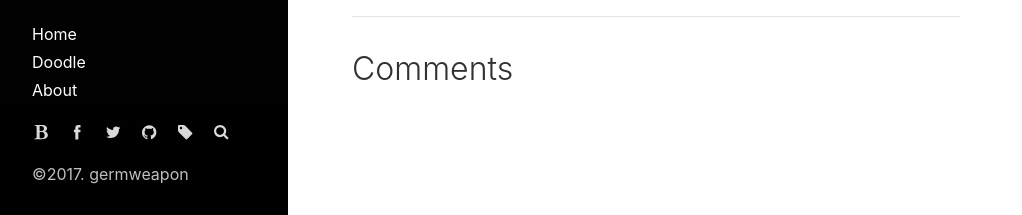
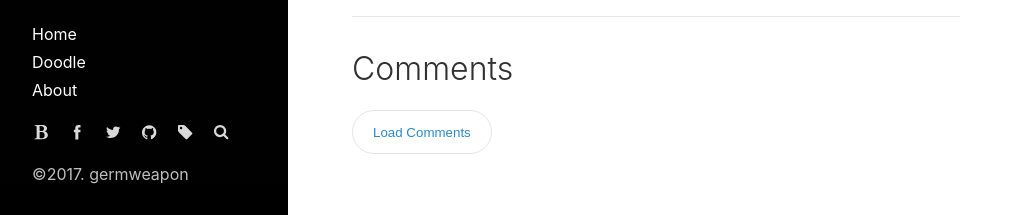
Before and after one commit to germweapon/germweapon.github.io, a Jekyll site: the page built from _posts/2017-11-04-콘텐츠와-콘텐츠-플랫폼에-대한-단상.md, in a window 1280 px wide. Shown: the part 2575-2790 px from the top of the page, without its empty margins (0-1022 px from the left). Built offline with Jekyll 4.4.1, drawn with Linux system fonts in a browser that asks for light colours.

Commit message:
some fix

```diff
--- a/_includes/disqus.html
+++ b/_includes/disqus.html
@@ -1,5 +1,8 @@
 {% if site.disqus.shortname %}
    <div id="disqus_thread">
+      <button class="disqus-load" onClick="loadDisqusComments()">
+      Load Comments
+     </button>
    </div>
   <script>
 
```
